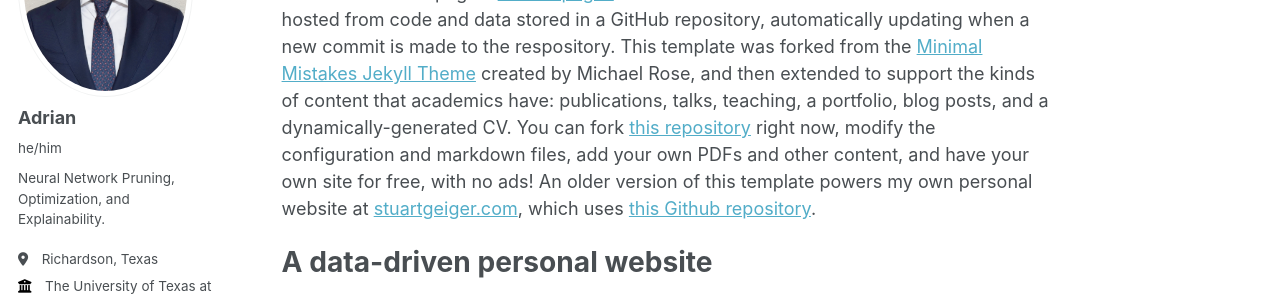
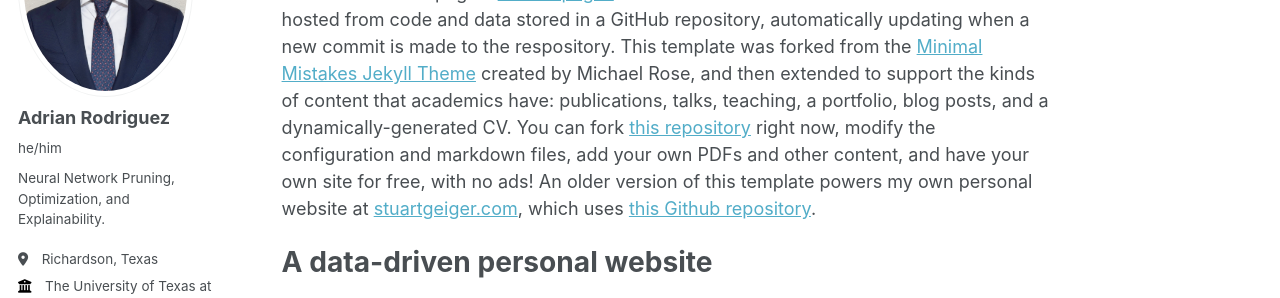
Before and after one commit to axr2718/axe2718.github.io, a Jekyll site: the page built from _pages/about.md, in a window 1280 px wide. Shown: the part 224-522 px from the top of the page. Built offline with Jekyll 4.4.1, drawn with Linux system fonts in a browser that asks for light colours; some web fonts are replaced.

Commit message:
Update _config.yml

```diff
--- a/_config.yml
+++ b/_config.yml
@@ -22,7 +22,7 @@ repository               : "axr2718/axr2718.github.io"
 author:
   # Biographic information
   avatar           : "me.png"
-  name             : "Adrian"
+  name             : "Adrian Rodriguez"
   pronouns         : "he/him"# example: "she/her"
   bio              : "Neural Network Pruning, Optimization, and Explainability."
   location         : "Richardson, Texas"
```
